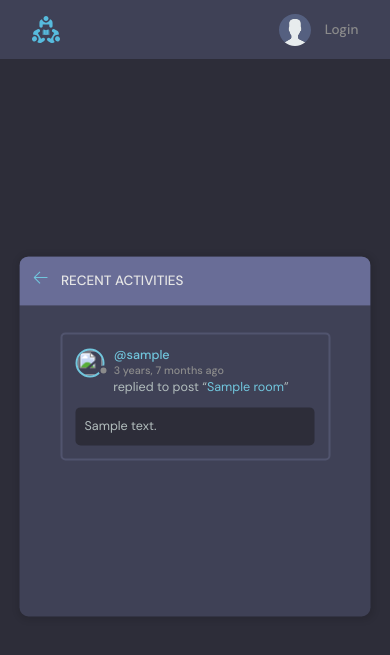
After one commit to Volodymyr262/studybud, a Django app: page /activity/ in a window 390 px wide. The commit adds this page. Shown: the top 655 px of the page. Run offline with Django 3.2, Linux system fonts and the light colour scheme; tables that the repository leaves empty hold one stand-in row (values such as "Sample post").

Commit message:
Mobile Responsiveness updated

```diff
--- /dev/null
+++ b/studybud/base/templates/base/activity.html
@@ -0,0 +1,62 @@
+{% extends 'main.html'%}
+
+{% block content %}
+    <main class="layout">
+      <div class="container">
+        <div class="layout__box">
+          <div class="layout__boxHeader">
+            <div class="layout__boxTitle">
+              <a href="{% url 'home' %}">
+                <svg version="1.1" xmlns="http://www.w3.org/2000/svg" width="32" height="32" viewBox="0 0 32 32">
+                  <title>arrow-left</title>
+                  <path
+                    d="M13.723 2.286l-13.723 13.714 13.719 13.714 1.616-1.611-10.96-10.96h27.625v-2.286h-27.625l10.965-10.965-1.616-1.607z"
+                  ></path>
+                </svg>
+              </a>
+              <h3>Recent Activities</h3>
+            </div>
+          </div>
+
+          <div class="activities-page layout__body">
+          {% for message in room_messages %}
+    <div class="activities__box">
+        <div class="activities__boxHeader roomListRoom__header">
+            <a href="{% url 'user-profile' message.user.id %}" class="roomListRoom__author">
+                <div class="avatar avatar--small">
+                    <img src="{{message.user.avatar.url}}" />
+                </div>
+                <p>
+                    @{{message.user.username}}
+                    <span>{{message.created|timesince}} ago</span>
+                </p>
+            </a>
+
+            {% if request.user == message.user %}
+            <div class="roomListRoom__actions">
+                <a href="{% url 'delete-message' message.id %}">
+                    <svg version="1.1" xmlns="http://www.w3.org/2000/svg" width="32" height="32" viewBox="0 0 32 32">
+                        <title>remove</title>
+                        <path
+                            d="M27.314 6.019l-1.333-1.333-9.98 9.981-9.981-9.981-1.333 1.333 9.981 9.981-9.981 9.98 1.333 1.333 9.981-9.98 9.98 9.98 1.333-1.333-9.98-9.98 9.98-9.981z">
+                        </path>
+                    </svg>
+                </a>
+            </div>
+            {% endif %}
+
+        </div>
+        <div class="activities__boxContent">
+            <p>replied to post “<a href="{% url 'room' message.room.id %}">{{message.room}}</a>”</p>
+            <div class="activities__boxRoomContent">{{message.body}}</div>
+        </div>
+    </div>
+    {% endfor %}
+          </div>
+        </div>
+      </div>
+    </main>
+
+    <script src="script.js"></script>
+
+{% endblock %}
--- a/studybud/base/templates/base/login_register.html
+++ b/studybud/base/templates/base/login_register.html
@@ -17,7 +17,7 @@
             <form class="form" action="" method="POST">
                 {% csrf_token %}
               <div class="form__group form__group">
-                <label for="room_name">Username</label>
+                <label>Username</label>
                 <input id="username" name="username" type="text" placeholder="e.g. dennis_ivy" />
               </div>
               <div class="form__group">
@@ -72,7 +72,7 @@
             <form class="form" action="" method="POST">
                 {% csrf_token %}
               <div class="form__group form__group">
-                <label for="room_name">{{field.label}}</label>
+                <label >{{field.label}}</label>
                 {{field}}
               </div>
                 {% endfor %}
--- a/studybud/base/templates/base/topics_component.html
+++ b/studybud/base/templates/base/topics_component.html
@@ -13,7 +13,7 @@
             </li>
               {% endfor %}
           </ul>
-          <a class="btn btn--link" href="topics.html">
+          <a class="btn btn--link" href="{% url 'topics' %}">
             More
             <svg version="1.1" xmlns="http://www.w3.org/2000/svg" width="32" height="32" viewBox="0 0 32 32">
               <title>chevron-down</title>
--- a/studybud/base/urls.py
+++ b/studybud/base/urls.py
@@ -18,4 +18,7 @@ urlpatterns = [
     path('delete-message/<str:pk>/', views.deleteMessage, name="delete-message"),
 
     path('update-user/', views.updateUser, name="update-user"),
+
+    path('topics/', views.topicsPage, name="topics"),
+    path('activity/', views.activityPage, name="activity"),
 ]
--- a/studybud/base/views.py
+++ b/studybud/base/views.py
@@ -175,3 +175,14 @@ def updateUser(request):
             form.save()
             return redirect('user-profile', pk=user.id)
     return render(request, 'base/update_user.html', {'form': form})
+
+
+def topicsPage(request):
+    q = request.GET.get('q') if request.GET.get('q') != None else ''
+    topics = Topic.objects.filter(name__icontains=q)
+    return render(request, 'base/topics.html', {'topics': topics})
+
+
+def activityPage(request):
+    room_messages = Message.objects.all()
+    return render(request, 'base/activity.html', {'room_messages': room_messages})
```
Also changed, not shown: studybud/base/templates/base/home.html (+4 -4 lines), studybud/base/templates/base/topics.html (added, +53 -0 lines).
